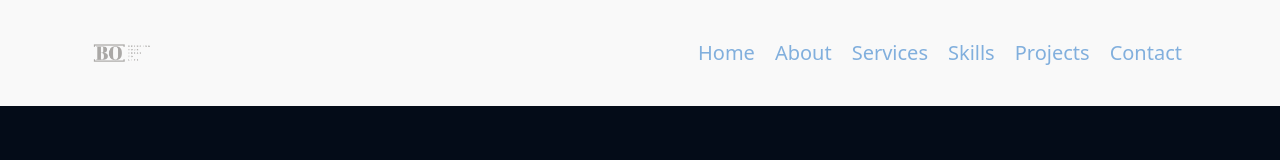
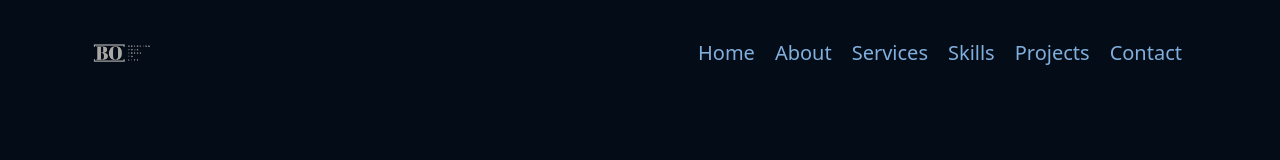
Before and after one commit to o-brayarn/portfolio, a React (Create React App) app: page / in a window 1280 px wide. Shown: the top 160 px of the page. Built offline with nearby package versions, Linux system fonts and the light colour scheme; a web font is replaced by a local one.

Commit message:
modify header bgcolor

```diff
--- a/src/components/navbar/navbar.css
+++ b/src/components/navbar/navbar.css
@@ -1,7 +1,7 @@
 .navbar {
   height: auto;
   min-height: 80px;
-  background-color: var(--bg-color);
+  background-color: var(--color-bg);
 }
 
 .brand,
```
